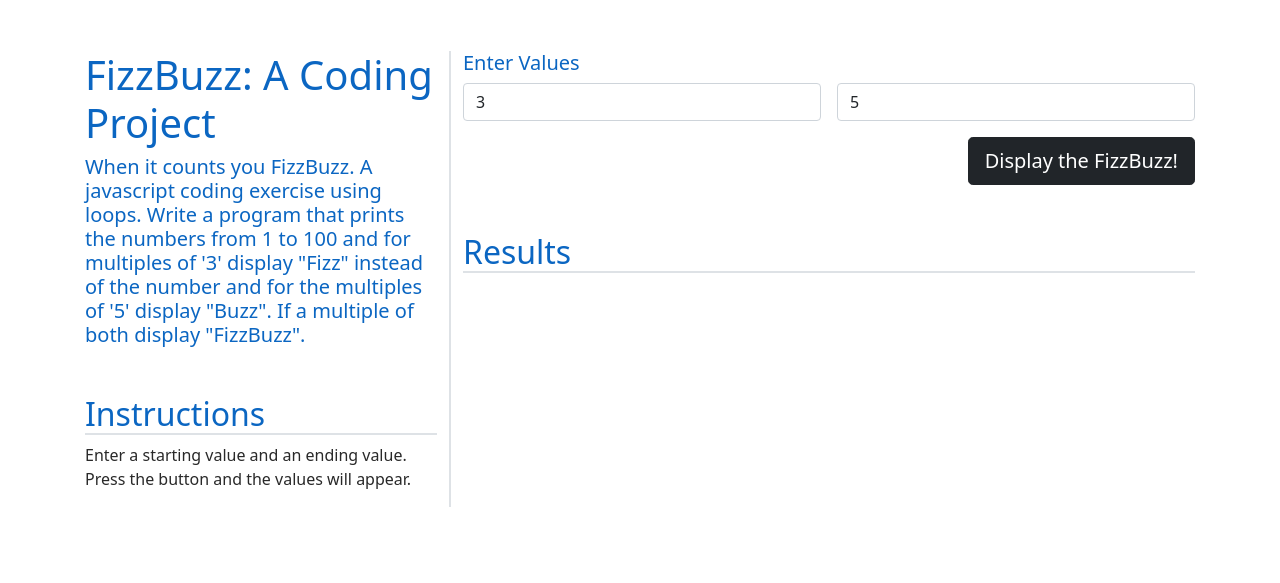
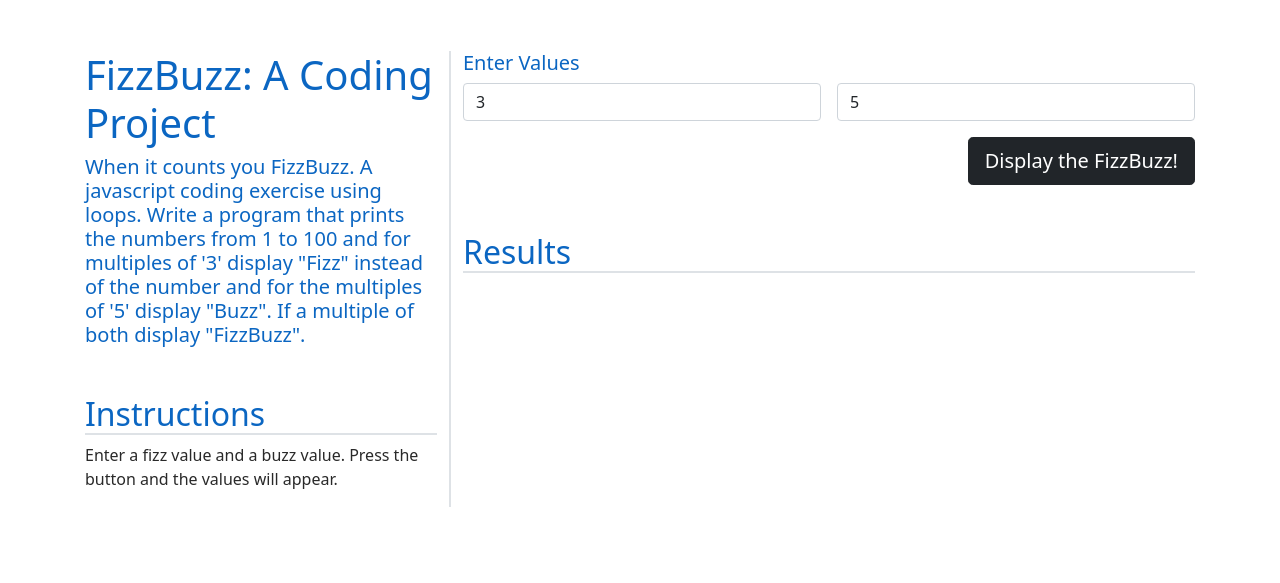
Before and after one commit to davidblackwelder/fizzbuzz, a plain HTML site: page app.html in a window 1280 px wide. Shown: the part 105-688 px from the top of the page. Drawn offline with nearby package versions, Linux system fonts and the light colour scheme.

Commit message:
Update instructions on app page

```diff
--- a/app.html
+++ b/app.html
@@ -96,8 +96,8 @@
 						</h4>
 						<h2 class="mt-5 border-bottom border-2">Instructions</h2>
 						<p>
-							Enter a starting value and an ending value. Press the button and
-							the values will appear.
+							Enter a fizz value and a buzz value. Press the button and the
+							values will appear.
 						</p>
 					</div>
 					<div class="col-lg-8 col">
```
